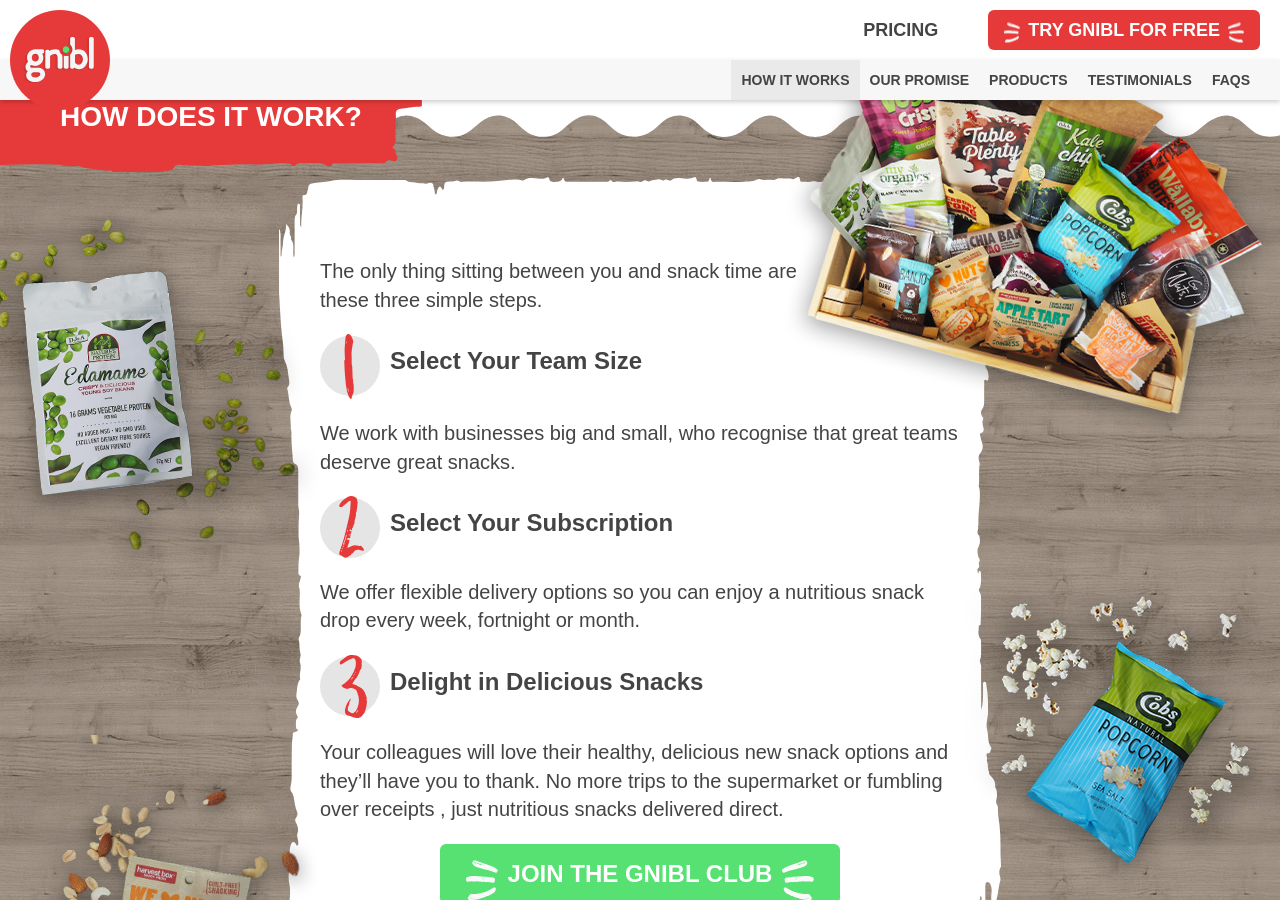
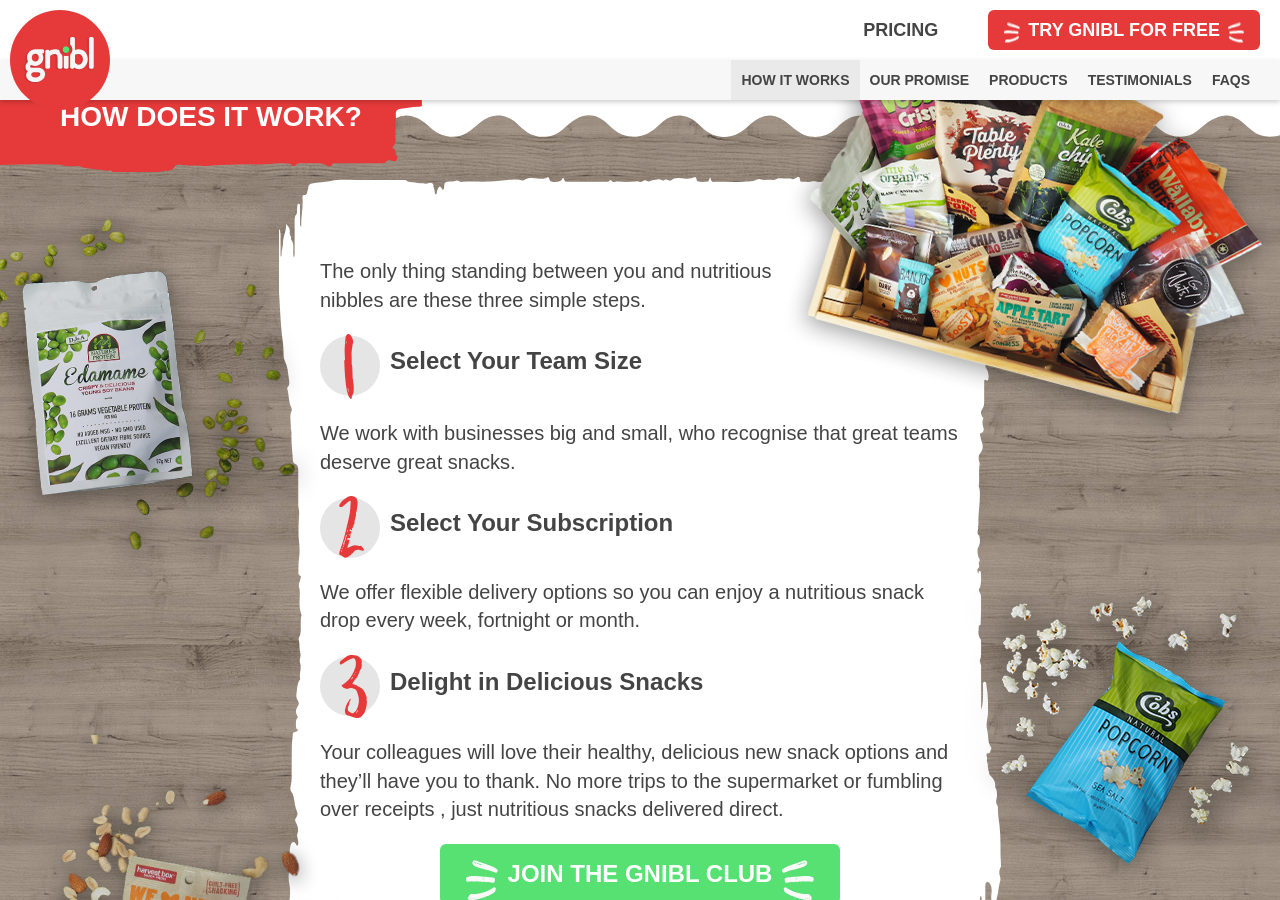
Before and after one commit to gniblsnacks/gniblbox, a Jekyll site: the page built from index.markdown, in a window 1280 px wide and 900 px high, scrolled down 733 px. Built offline with Jekyll 4.4.1, drawn with Linux system fonts in a browser that asks for light colours; nearby versions of some CDN libraries.

Commit message:
Updated Index

```diff
--- a/index.markdown
+++ b/index.markdown
@@ -20,16 +20,16 @@
 - name: Insight Fundraising
   image: "/uploads/ificon.png"
 about:
-  intro: The only thing sitting between you and snack time are these three simple
-    steps.
+  intro: The only thing standing between you and nutritious nibbles are these three
+    simple steps.
   steps:
-  - header: Select Your Team Size
+  - header: 1. Select Your Team Size
     sub text: We work with businesses big and small, who recognise that great teams
       deserve great snacks.
-  - header: 'Select Your Subscription '
+  - header: '2. Select Your Subscription '
     sub text: We offer flexible delivery options so you can enjoy a nutritious snack
       drop every week, fortnight or month.
-  - header: Delight in Delicious Snacks
+  - header: 3. Delight in Delicious Snacks
     sub text: Your colleagues will love their healthy, delicious new snack options
       and they’ll have you to thank. No more trips to the supermarket or fumbling
       over receipts , just nutritious snacks delivered direct.
```
